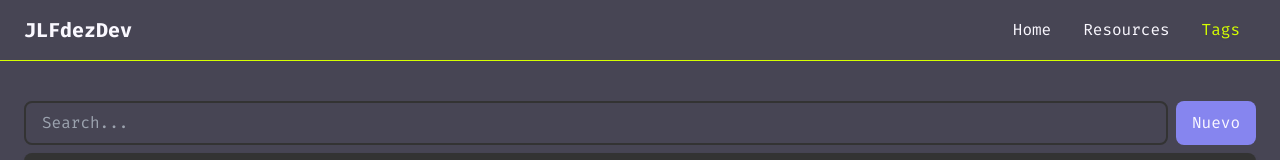
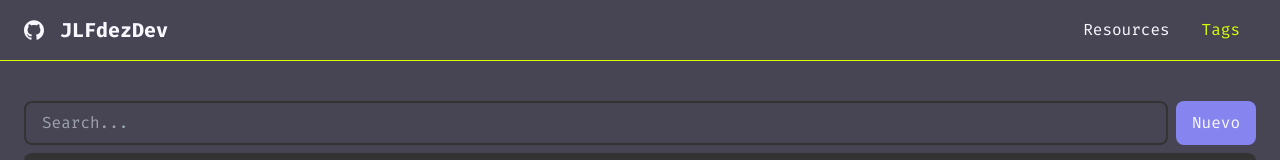
Before and after one commit to JLFdzDev/recursos-web, a Next.js app: page /dashboard/tags in a window 1280 px wide. Shown: the top 160 px of the page. Built offline with nearby package versions, Linux system fonts and the light colour scheme; no server answers; the database is empty.

Commit message:
Delete /dashboard route

```diff
--- a/src/app/dashboard/components/navbar.tsx
+++ b/src/app/dashboard/components/navbar.tsx
@@ -1,24 +1,38 @@
+import { Github } from '@/components/icons'
 import { NavbarLink } from './navbar-link'
 
 const DASHBOARD_LINKS = [
 	{
-		label: 'Home',
-		href: '/dashboard'
-	},
-	{
 		label: 'Resources',
-		href: '/dashboard/resources'
+		href: '/dashboard/resources',
 	},
 	{
 		label: 'Tags',
-		href: '/dashboard/tags'
-	}
+		href: '/dashboard/tags',
+	},
 ]
 
 export const Navbar = () => {
 	return (
 		<nav className="flex justify-between items-center py-4 px-6 text-light border-b border-secondary">
-			<a href="https://github.com/JLFdzDev" target="_blank" rel="noreferrer noopener" className="text-xl font-bold">JLFdezDev</a>
+			<div className="flex gap-4 items-center">
+				<a
+					href="https://github.com/JLFdzDev/recursos-web"
+					target="_blank"
+					rel="noreferrer noopener"
+					className="text-xl font-bold"
+				>
+					<Github />
+				</a>
+				<a
+					href="https://github.com/JLFdzDev"
+					target="_blank"
+					rel="noreferrer noopener"
+					className="text-xl font-bold"
+				>
+					JLFdezDev
+				</a>
+			</div>
 			<ul className="flex">
 				{DASHBOARD_LINKS.map(({ label, href }) => (
 					<li key={label}>
--- a/src/app/dashboard/page.tsx
+++ /dev/null
@@ -1,3 +0,0 @@
-export default function DashboardPage() {
-	return <div>DashboardHome</div>
-}
```
